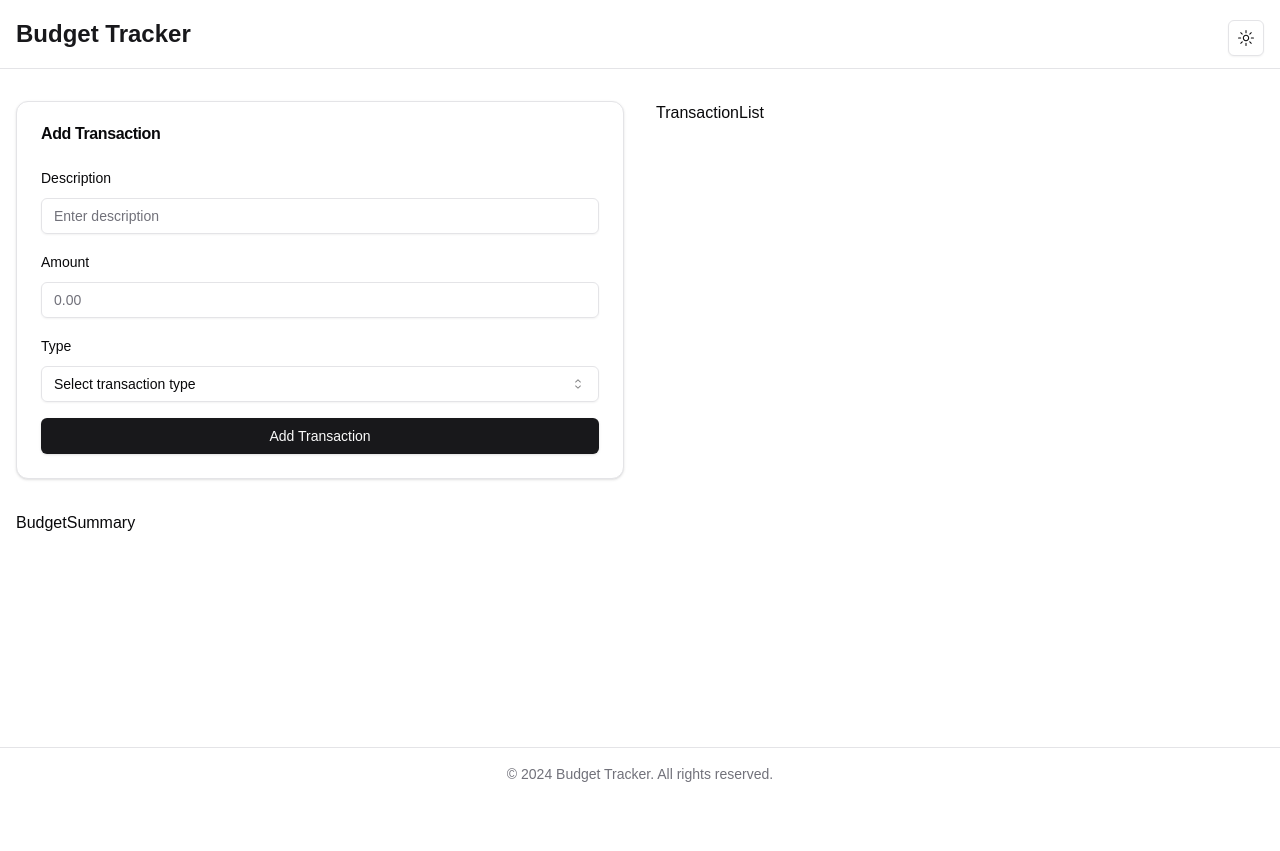
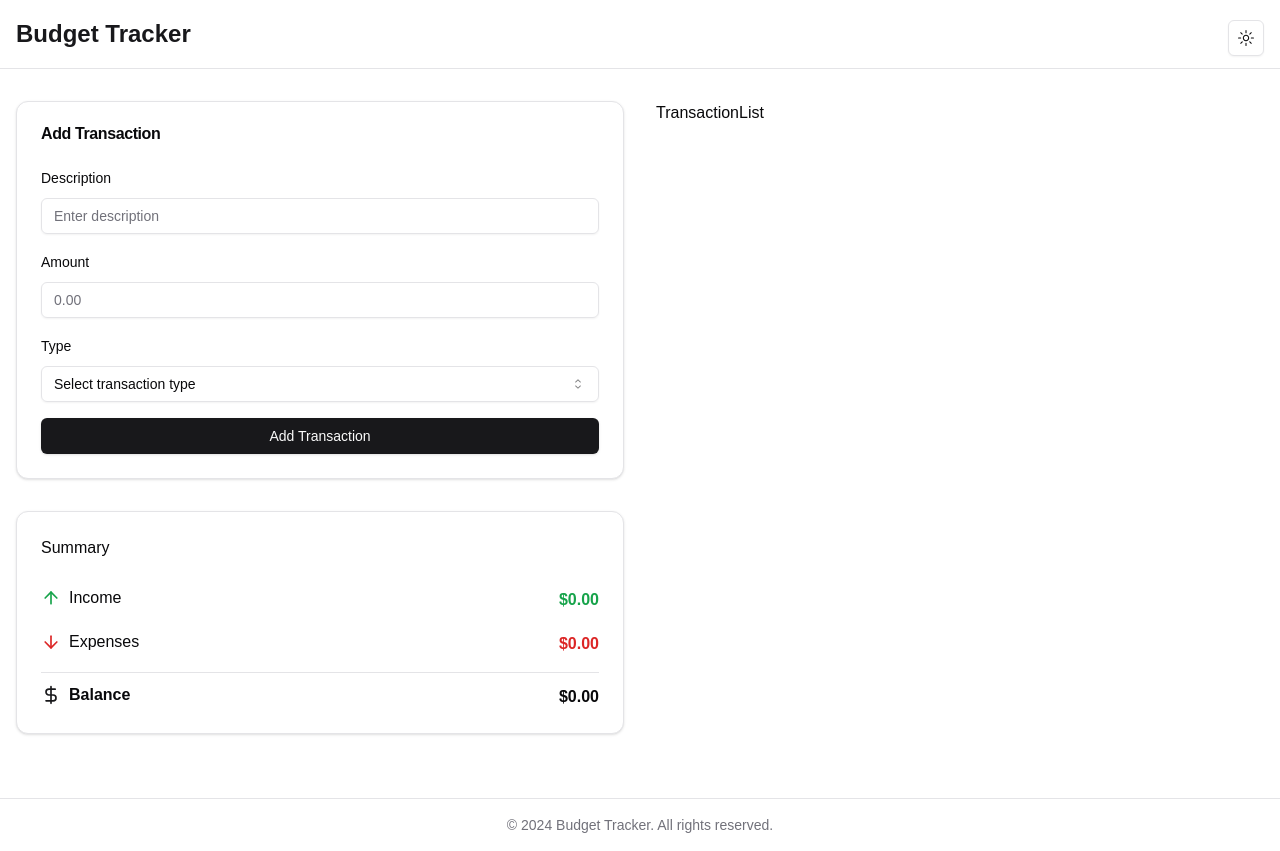
Before and after one commit to niclastanskanen/nextjs-ithogskolan-budget-tracker, a Next.js app: page / in a window 1280 px wide. Before the commit the page ends 800 px from the top, so only its background shows below. Built offline with nearby package versions, Linux system fonts and the light colour scheme.

Commit message:
Refactor BudgetSummary component to use Card, CardContent, and CardHeader components for improved styling and organization

```diff
--- a/components/BudgetSummary.tsx
+++ b/components/BudgetSummary.tsx
@@ -1,5 +1,39 @@
+import { Card, CardContent, CardHeader } from "@/components/ui/card";
+import { ArrowDown, ArrowUp, DollarSign } from "lucide-react";
+
 const BudgetSummary = () => {
-  return <div>BudgetSummary</div>;
+  return (
+    <Card>
+      <CardHeader>Summary</CardHeader>
+      <CardContent className="space-y-4">
+        <div className="flex flex-col sm:flex-row justify-between items-start sm:items-center space-y-1">
+          <div className="flex items-center">
+            <ArrowUp className="h-5 w-5 text-green-600 dark:text-green-400 mr-2" />
+            <span>Income</span>
+          </div>
+          <span className="text-green-600 dark:text-green-400 font-semibold">
+            $0.00
+          </span>
+        </div>
+        <div className="flex flex-col sm:flex-row justify-between items-start sm:items-center space-y-1">
+          <div className="flex items-center">
+            <ArrowDown className="h-5 w-5 text-red-600 dark:text-red-400 mr-2" />
+            <span>Expenses</span>
+          </div>
+          <span className="text-red-600 dark:text-red-400 font-semibold">
+            $0.00
+          </span>
+        </div>
+        <div className="flex flex-col sm:flex-row justify-between items-start sm:items-center space-y-1 pt-2 border-t">
+          <div className="flex items-center">
+            <DollarSign className="h-5 w-5 text-primary mr-2" />
+            <span className="font-bold">Balance</span>
+          </div>
+          <span className="font-bold">$0.00</span>
+        </div>
+      </CardContent>
+    </Card>
+  );
 };
 
 export default BudgetSummary;
```
